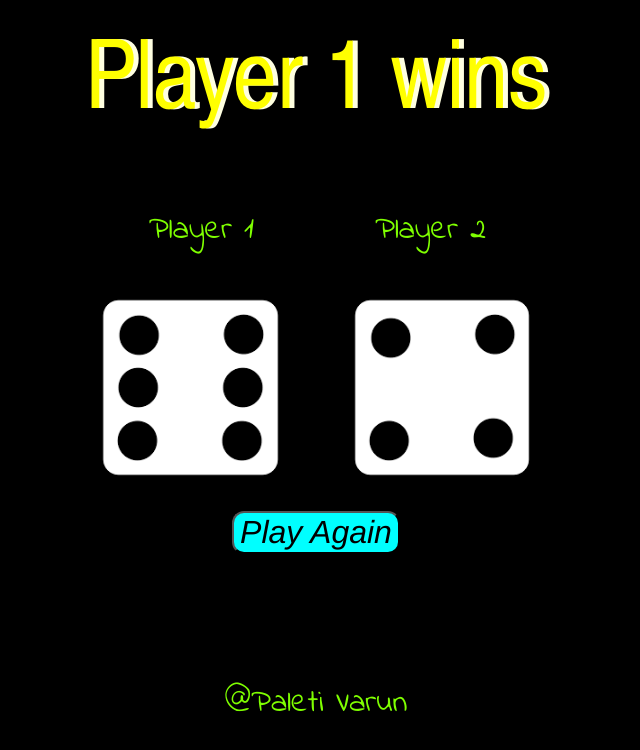
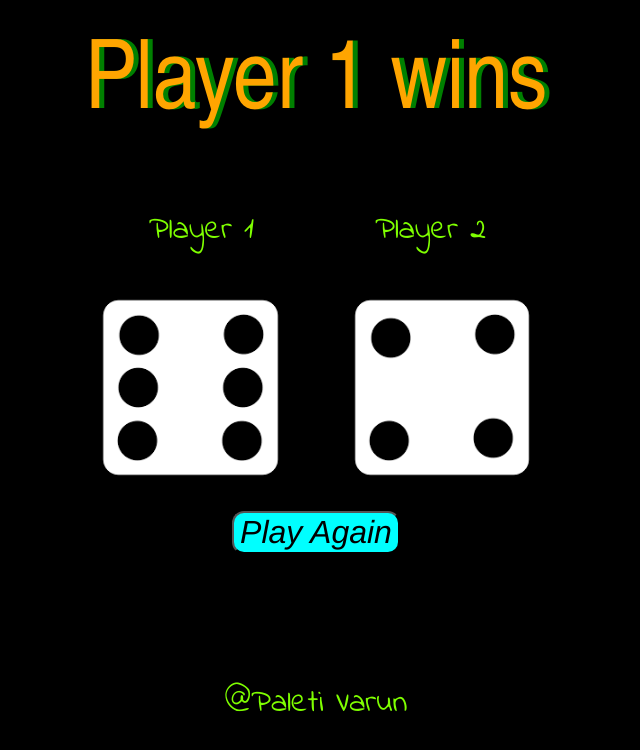
Before and after one commit to PaletiVarun/Dice-Game, a plain HTML site: page Dice_Game/index.html in a window 1280 px wide. Shown: the whole page, without its empty margins (324-964 px from the left). Drawn offline with Linux system fonts and the light colour scheme.

Commit message:
Update dicegame.css

```diff
--- a/Dice_Game/dicegame.css
+++ b/Dice_Game/dicegame.css
@@ -10,9 +10,9 @@ audio{
 .heading{
   margin: 30px;
   font-family: 'Arial Narrow', cursive;
-  text-shadow: 5px 0 lightyellow;
+  text-shadow: 5px 0 green;
   font-size: 6rem;
-  color:yellow;
+  color:orange;
 }
 
 .dice {
```
